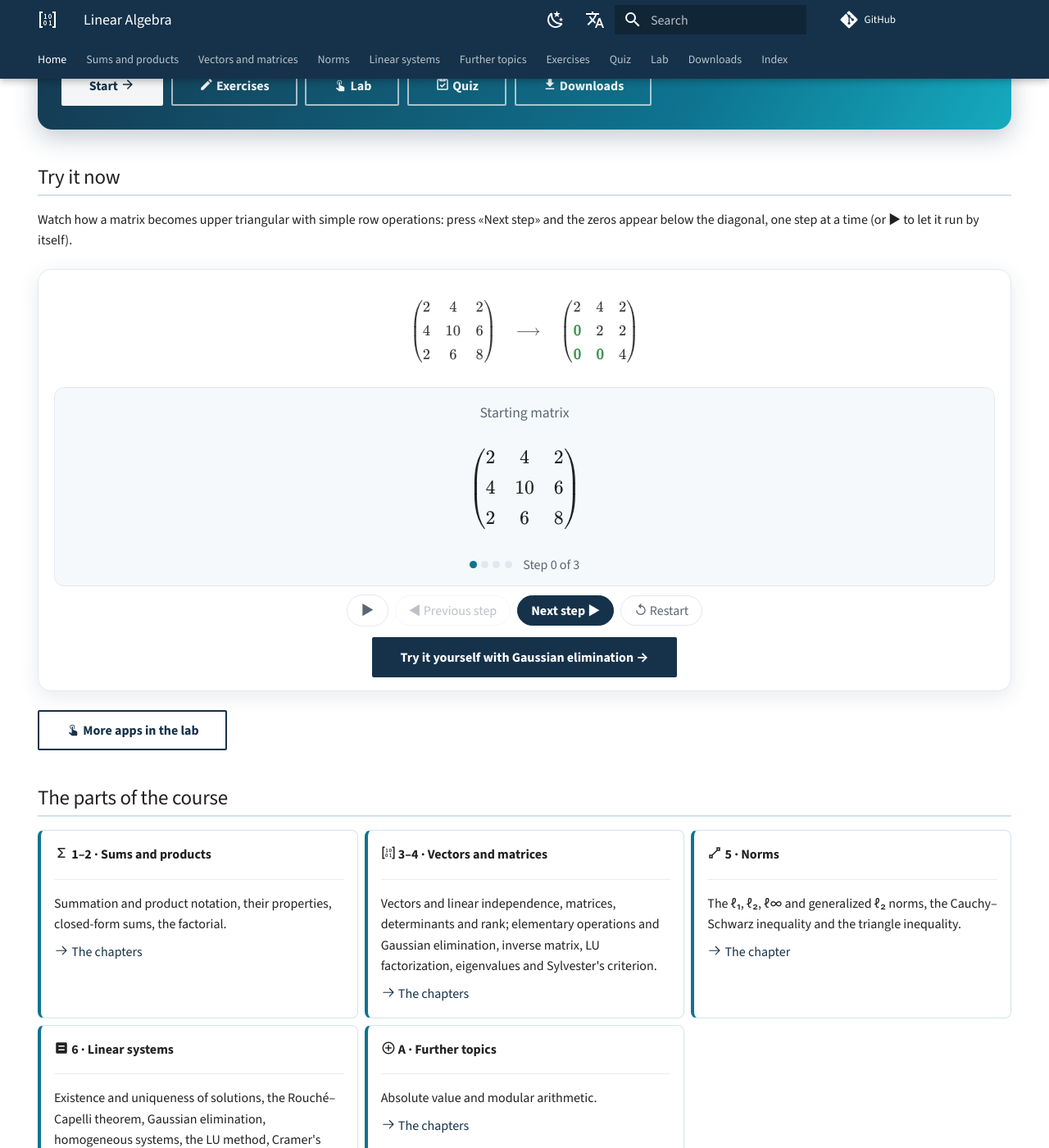
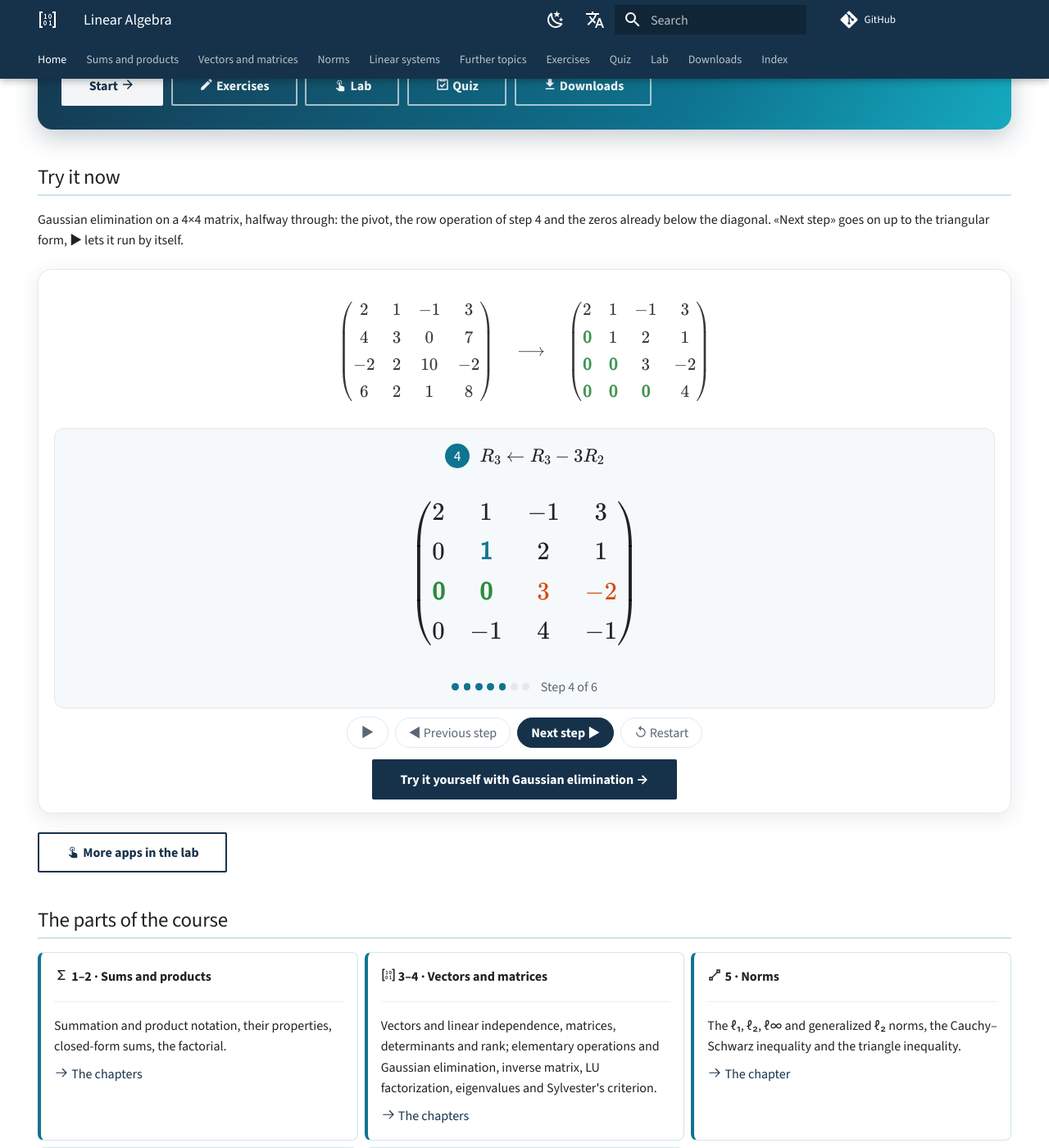
Before and after one commit to fabiofurini/linear-algebra, an MkDocs documentation site: the page built from docs/index.md, in a window 1280 px wide and 1400 px high, scrolled down 278 px. Shown: the whole window at 82% size. Built offline with MkDocs 1.6.1 and Material for MkDocs 9.7.7, drawn with Linux system fonts in a browser that asks for light colours; comment, search, counter and statistics services are not loaded.

Commit message:
Home: Gaussian elimination demo on a 4x4 matrix, opened at step 4 and larger (data-vetrina)
Only the homepage changes: the showcase applies only with the data-vetrina attribute; the lab app is unchanged.

Co-Authored-By: Claude Opus 5.5 <noreply@anthropic.com>

```diff
--- a/docs/index.md
+++ b/docs/index.md
@@ -32,11 +32,10 @@ with the same notation as the notes.
 <!-- collana-app -->
 ## Try it now
 
-Watch how a matrix becomes upper triangular with simple row operations: press
-«Next step» and the zeros appear below the diagonal, one step at a time (or ▶
-to let it run by itself).
+Gaussian elimination on a 4×4 matrix, halfway through: the pivot, the row operation of step 4 and the
+zeros already below the diagonal. «Next step» goes on up to the triangular form, ▶ lets it run by itself.
 
-<div class="la-tool" data-tool="demo" data-matrix="2,4,2;4,10,6;2,6,8"></div>
+<div class="la-tool" data-tool="demo" data-matrix="2,1,-1,3;4,3,0,7;-2,2,10,-2;6,2,1,8" data-vetrina="4"></div>
 
 [:material-gesture-tap: More apps in the lab](lab/index.md){ .md-button }
 <!-- /collana-app -->
--- a/docs/javascripts/laboratorio.js
+++ b/docs/javascripts/laboratorio.js
@@ -1381,7 +1381,10 @@
     const mat = el("div", { class: "la-disp la-demo-mat" });
     const punti = el("div", { class: "la-demo-punti" });
     scena.append(op, mat, punti);
-    let k = 0, timer = null;
+    // home della collana: data-vetrina="passo" (o "fine") apre la demo a quel passo, più grande
+    const vet = root.dataset.vetrina;
+    if (vet) root.classList.add("la-vetrina");
+    let k = !vet ? 0 : vet === "fine" ? passi.length : Math.max(0, Math.min(passi.length, parseInt(vet, 10) || 0)), timer = null;
     const ferma = () => { clearTimeout(timer); timer = null; aggiornaPlay(); };
     const bPlay = button("", () => {
       if (timer) return ferma();
--- a/docs/stylesheets/laboratorio.css
+++ b/docs/stylesheets/laboratorio.css
@@ -147,6 +147,11 @@
 @media (max-width: 600px) { .la-demo-mat { font-size: 1.15em; } .la-demo { padding: .8em; } }
 .la-demo-ctl .la-btn:disabled { opacity: .4; cursor: default; }
 .la-demo-play { min-width: 2.6em; font-size: 1.05em; }
+/* la demo nella home della collana (data-vetrina): matrici più grandi nel riquadro */
+.la-demo.la-vetrina .la-demo-mat { font-size: 1.75em; }
+.la-demo.la-vetrina .la-demo-sintesi { font-size: 1.2em; }
+.la-demo.la-vetrina .la-demo-op { font-size: 1.3em; }
+@media (max-width: 600px) { .la-demo.la-vetrina .la-demo-mat { font-size: 1.2em; } .la-demo.la-vetrina .la-demo-sintesi { font-size: .95em; } }
 
 /* Pagine delle singole app: l'app occupa tutta la pagina, grande */
 body:has(.gi-app-intera) .md-grid { max-width: none; }
```
